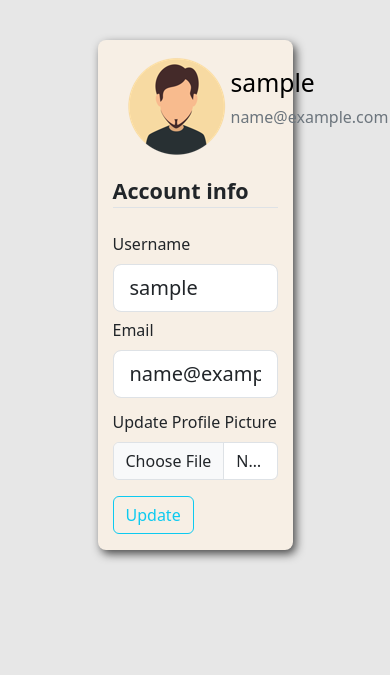
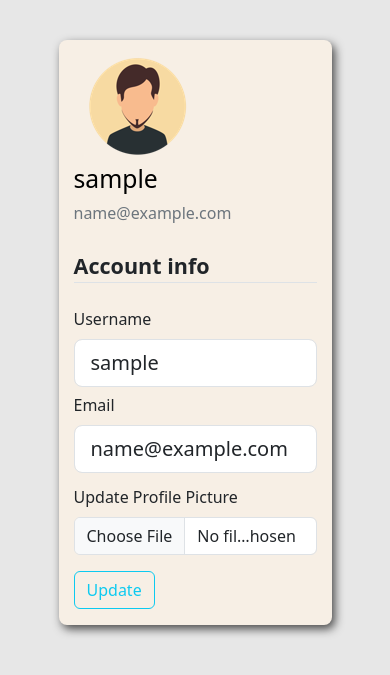
Before and after one commit to Regardo-54/SnapPost, a Flask app: page /account in a window 390 px wide. Shown: the part 63-738 px from the top of the page. Run offline with Flask 3, Linux system fonts and the light colour scheme; the visitor is signed in with stand-in values (Sample User, id 1); some libraries are stand-ins or nearby versions.

Commit message:
updated_account

```diff
--- a/main/static/account.css
+++ b/main/static/account.css
@@ -9,16 +9,16 @@
     border-radius: 50%;
 }
 .account{
-    display: flex;
+    position: relative;
 }
 .account_img{
-    flex:0.25;
+    display: inline-block;
 }
 .account_body{
-    flex: 1;
+    position: absolute;
+    left: 8rem;
     display: inline-block;
     color: black;
-    margin-right: 10px;
     justify-content: center;
 }
 .account_heading{
@@ -27,6 +27,22 @@
 .account_legend{
     font-weight: 700;
 }
-/* .form-group{
-    font-weight: 500;
-} */
+@media(max-width:645px){
+    .account{
+        height: 200px;
+    }
+    .account_img{
+        display: block;
+    }
+    .account_body{
+        display: block;
+        top: 6rem;
+        left: 0;
+    }
+    .acoount_container{
+        margin: 40px auto;
+        width: 70%;
+        padding: 10px 15px;
+        border-radius: 6px;
+    }
+}
--- a/run.py
+++ b/run.py
@@ -1,6 +1,3 @@
 from main import create_app
 
 app = create_app()
-
-if __name__=="__main__":
-    app.run(debug=True)
```
